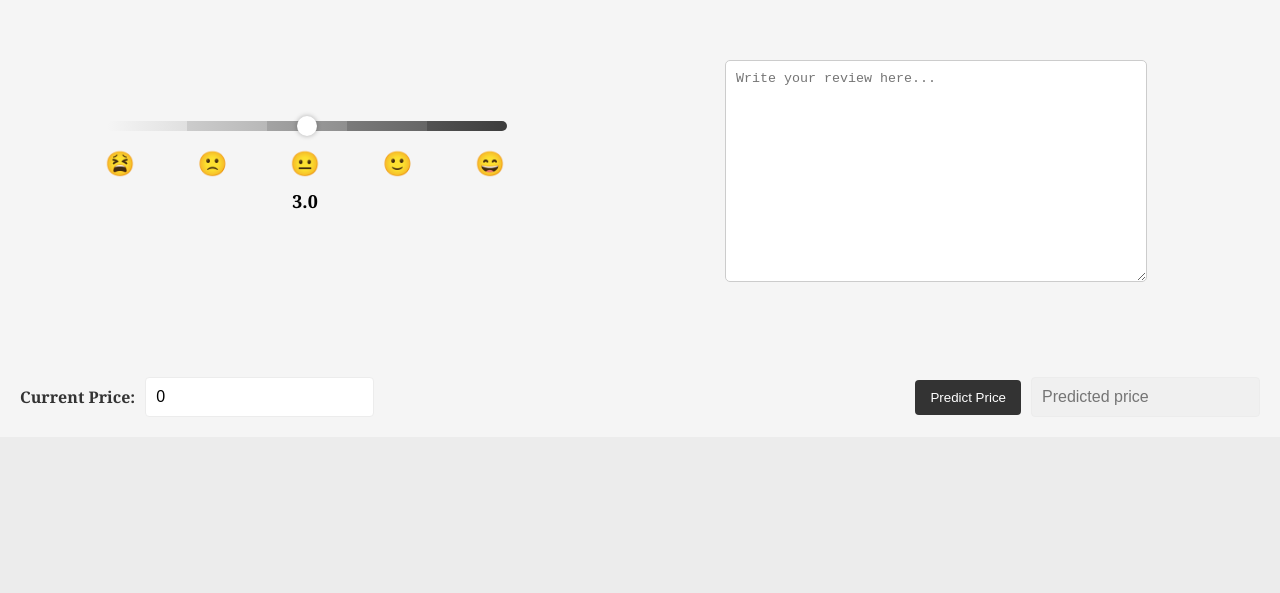
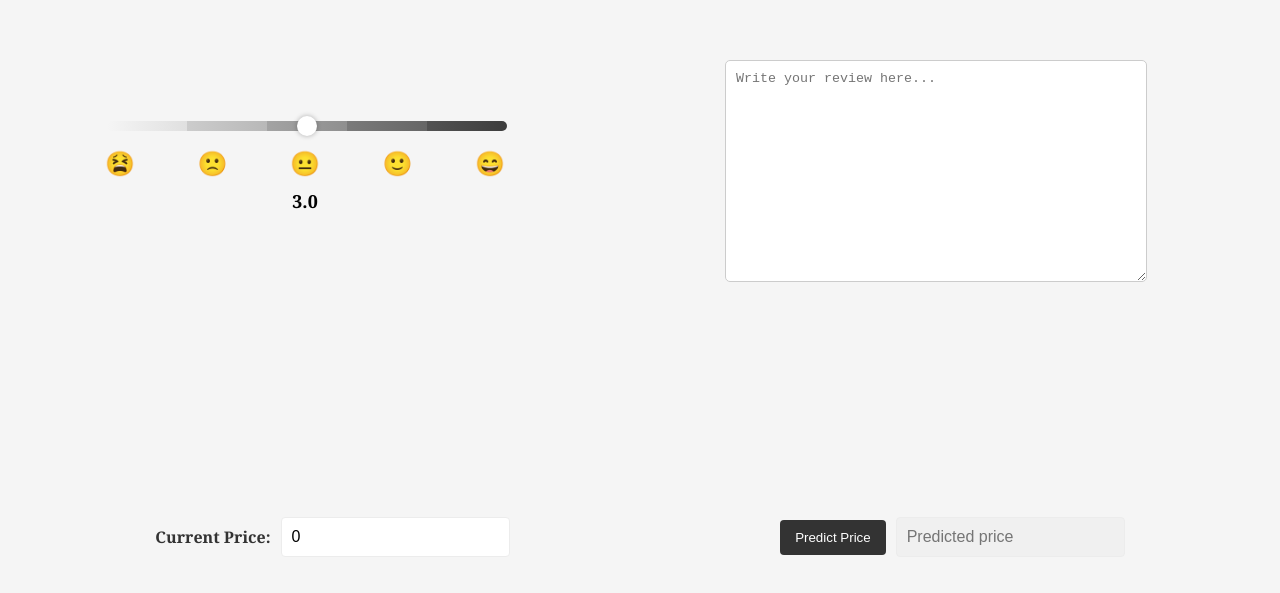
Before and after one commit to vidushichauhan/Optimum-Price-Analyses, an Angular app in the folder optiPrice/: page / in a window 1280 px wide. Shown: the part 580-1173 px from the top of the page. Before the commit the page ends 1017 px from the top, so only its background shows below. Built offline with nearby package versions, Linux system fonts and the light colour scheme.

Commit message:
Added min-height to 40vh

```diff
--- a/optiPrice/src/app/price/price.component.css
+++ b/optiPrice/src/app/price/price.component.css
@@ -1,9 +1,10 @@
 .price-container {
     display: flex;
-    justify-content: space-between;
+    justify-content: space-around;
     align-items: center;
     padding: 20px;
     background-color: #f5f5f5;
+    min-height: 40vh;
   }
 
   .current-price, .predicted-price {
```
